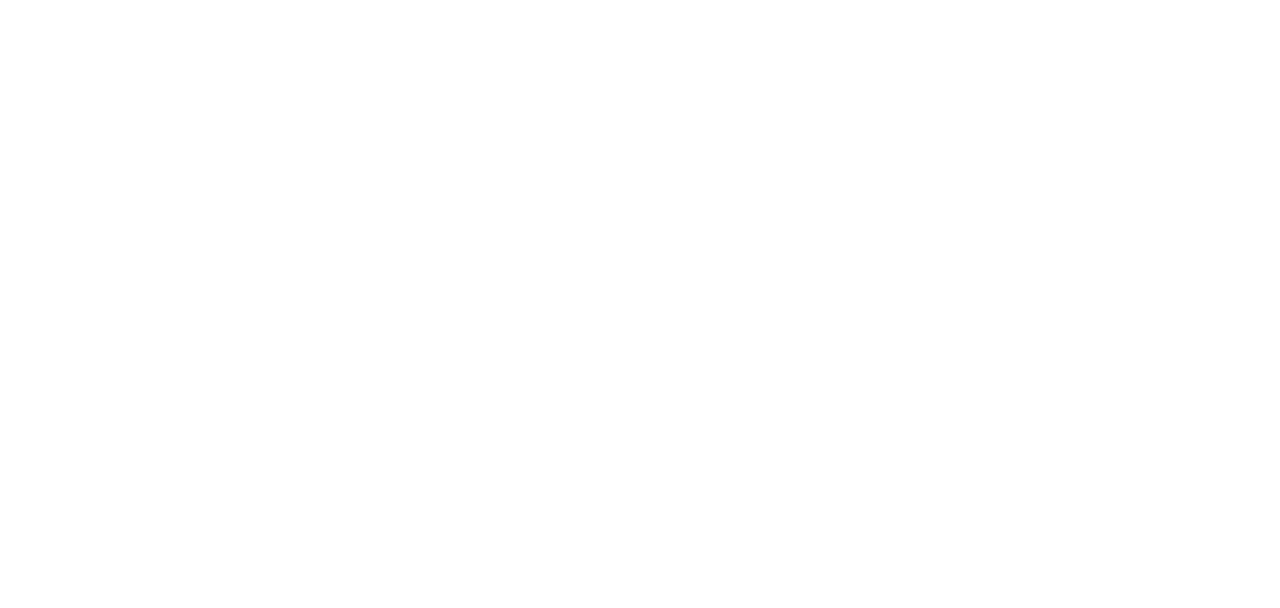
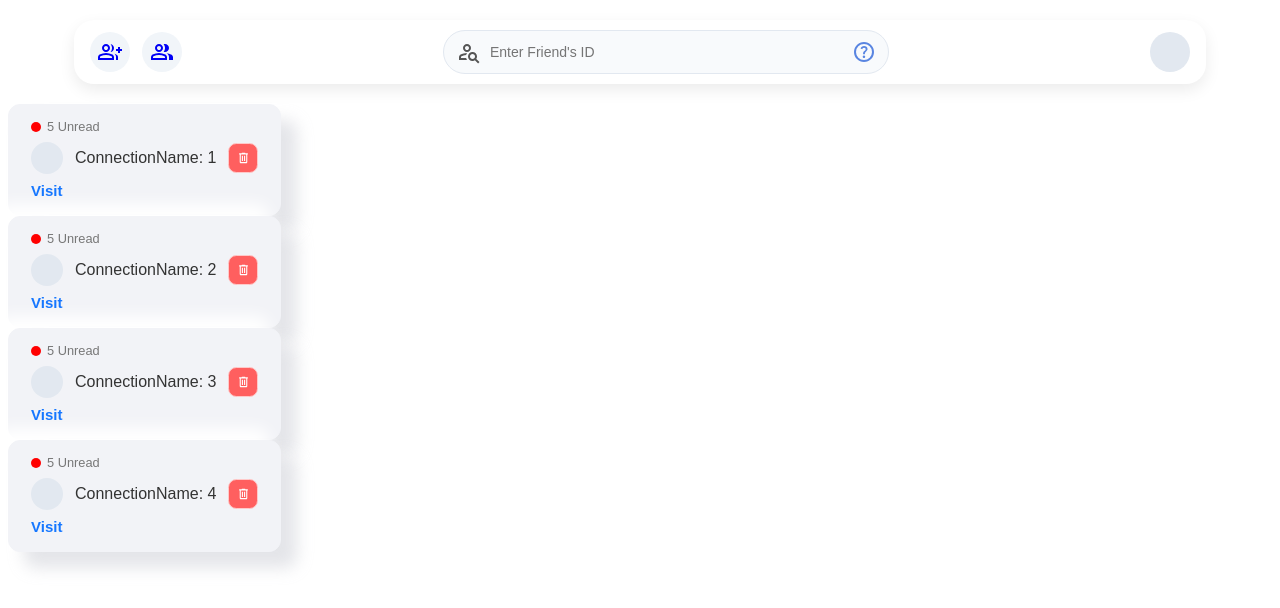
Before and after one commit to CHINMAYJAI/BuddyChat, a React (Vite) app in the folder client/: page / in a window 1280 px wide. Shown: the top 608 px of the page. Built offline with nearby package versions, Linux system fonts and the light colour scheme; a web font is replaced by a local one.

Commit message:
feat(client): implement ConnectionLabel component with in-memory rendering and delete functionality (since no backend api is generated)

```diff
--- a/client/src/App.tsx
+++ b/client/src/App.tsx
@@ -1,8 +1,29 @@
 import "./App.css";
+import Navbar from "@/Components/Navbar/Navbar";
+import ConnectionLabel from "@/Components/ConnectionLabel/ConnectionLabel";
+import { handleDeleteConnectionLabel } from "./services/index.services";
 import type { JSX } from "react";
+import { useState } from "react";
 
 function App(): JSX.Element {
-    return <></>;
+    const [connections, setConnections] = useState<number[]>([1, 2, 3, 4]);
+
+    return (
+        <>
+            <Navbar />
+            {connections.map((key) => (
+                <ConnectionLabel
+                    key={key}
+                    onDelete={(connectionName) =>
+                        handleDeleteConnectionLabel(
+                            connectionName,
+                            setConnections
+                        )
+                    }
+                />
+            ))}
+        </>
+    );
 }
 
 export default App;
--- a/client/src/Components/Buttons/DeleteButton/DeleteButton.tsx
+++ b/client/src/Components/Buttons/DeleteButton/DeleteButton.tsx
@@ -1,9 +1,22 @@
 import styles from "./deleteButton.module.css";
 import { DeleteButtonIcon } from "@/assets/icons/buttons/index.assets.icons.buttons";
 
-const DeleteButton: React.FC = () => {
+interface DeleteButtonProps {
+    connectionName: string;
+    onDelete: (connectionName: string) => void;
+}
+
+const DeleteButton: React.FC<DeleteButtonProps> = ({
+    connectionName,
+    onDelete,
+}) => {
     return (
-        <button className={styles.bin_button}>
+        <button
+            className={styles.bin_button}
+            onClick={() => {
+                onDelete(connectionName);
+            }}
+        >
             <img
                 className={styles.delete_icon}
                 src={DeleteButtonIcon}
--- /dev/null
+++ b/client/src/Components/ConnectionLabel/ConnectionLabel.tsx
@@ -0,0 +1,42 @@
+import styles from "./connectionLabel.module.css";
+import DeleteButton from "@/Components/Buttons/DeleteButton/DeleteButton";
+import { useRef } from "react";
+
+let incrementCounter: number = 0;
+
+interface ConnectionLabelProps {
+    onDelete: (connectionName: string) => void;
+}
+
+const ConnectionLabel: React.FC<ConnectionLabelProps> = ({ onDelete }) => {
+    // ref hook to show the incremented number on the label
+    const counterRef = useRef<number | null>(null);
+    if (counterRef.current === null) {
+        incrementCounter += 1;
+        counterRef.current = incrementCounter;
+    }
+    const counter: number = counterRef.current;
+    let connectionName: string = `ConnectionName: ${counter}`;
+
+    return (
+        <div className={styles.card}>
+            <div className={styles.notification_indicator}>
+                <div className={styles.notification_dot} />
+                <p className={styles.notification_unread}>5 Unread</p>
+            </div>
+            <div className={styles.middle_row}>
+                <div className={styles.avatar} />
+                <p className={styles.text_content}>{connectionName}</p>
+                <DeleteButton
+                    connectionName={connectionName}
+                    onDelete={onDelete}
+                />
+            </div>
+            <div className={styles.button_wrap}>
+                <button className={styles.primary_cta}>Visit</button>
+            </div>
+        </div>
+    );
+};
+
+export default ConnectionLabel;
--- /dev/null
+++ b/client/src/Components/ConnectionLabel/connectionLabel.module.css
@@ -0,0 +1,103 @@
+.card {
+    width: fit-content;
+    background-color: #f2f3f7;
+    border-radius: 0.75em;
+    cursor: pointer;
+    transition: ease 0.2s;
+    box-shadow:
+        1em 1em 1em #d8dae0b1,
+        -0.75em -0.75em 1em #ffffff;
+    border: 1.5px solid #f2f3f7;
+    padding: clamp(0.5em, 2vw, 0.875em) clamp(0.75em, 3vw, 1.375em)
+        clamp(0.6em, 2vw, 1em);
+    display: flex;
+    flex-direction: column;
+    gap: clamp(0.25em, 1vw, 0.5em);
+    font-size: clamp(0.75rem, 2vw, 1rem); /* base scale anchor */
+}
+
+.card:hover {
+    background-color: #d3ddf1;
+    border: 1.5px solid #1677ff;
+}
+
+/* notification system */
+.notification_indicator {
+    display: flex;
+    flex-direction: row;
+    align-items: center;
+    gap: 0.375em;
+}
+
+.notification_dot {
+    width: 0.625em;
+    height: 0.625em;
+    background-color: #ff0000;
+    border-radius: 50%;
+    flex-shrink: 0;
+}
+
+.notification_unread {
+    font-size: 0.8em;
+    color: #777;
+    margin: 0;
+}
+
+/* middle: avatar name delete */
+.middle_row {
+    display: flex;
+    flex-direction: row;
+    align-items: center;
+    gap: 0.75em;
+}
+
+.avatar {
+    width: 2em;
+    height: 2em;
+    border-radius: 50%;
+    background: #e2e8f0;
+    flex-shrink: 0;
+}
+
+.text_content {
+    font-size: 1em;
+    font-weight: 500;
+    color: #333;
+    margin: 0;
+    flex: 1;
+}
+
+/* bottom: visit button */
+.button_wrap {
+    display: flex;
+    justify-content: flex-start;
+}
+
+.primary_cta {
+    font-size: 0.9375em;
+    background-color: transparent;
+    font-weight: 600;
+    color: #1677ff;
+    border: none;
+    border-radius: 1.5em;
+    cursor: pointer;
+    padding: 0;
+}
+
+.primary_cta:hover {
+    text-decoration: underline;
+}
+
+/* small screens */
+@media (max-width: 480px) {
+    .card {
+        font-size: 0.75rem;
+    }
+}
+
+/* extra small screens */
+@media (max-width: 320px) {
+    .card {
+        font-size: 0.65rem;
+    }
+}
--- /dev/null
+++ b/client/src/services/deleteConnectionLabel/deleteConnectionLabel.services.ts
@@ -0,0 +1,10 @@
+const handleDeleteConnectionLabel = (
+    connectionName: string,
+    setConnections: React.Dispatch<React.SetStateAction<number[]>>
+): void => {
+    setConnections((prev) =>
+        prev.filter((key) => key !== Number(connectionName.split(": ")[1]))
+    );
+};
+
+export default handleDeleteConnectionLabel;
--- /dev/null
+++ b/client/src/services/deleteConnectionLabel/index.deleteConnectionLabel.services.ts
@@ -0,0 +1,3 @@
+import handleDeleteConnectionLabel from "./deleteConnectionLabel.services";
+
+export { handleDeleteConnectionLabel };
--- /dev/null
+++ b/client/src/services/index.services.ts
@@ -0,0 +1,3 @@
+import { handleDeleteConnectionLabel } from "./deleteConnectionLabel/index.deleteConnectionLabel.services";
+
+export { handleDeleteConnectionLabel };
```
